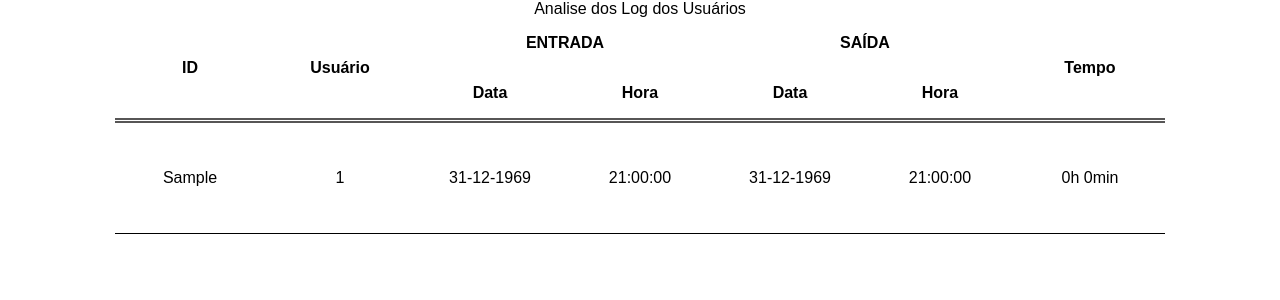
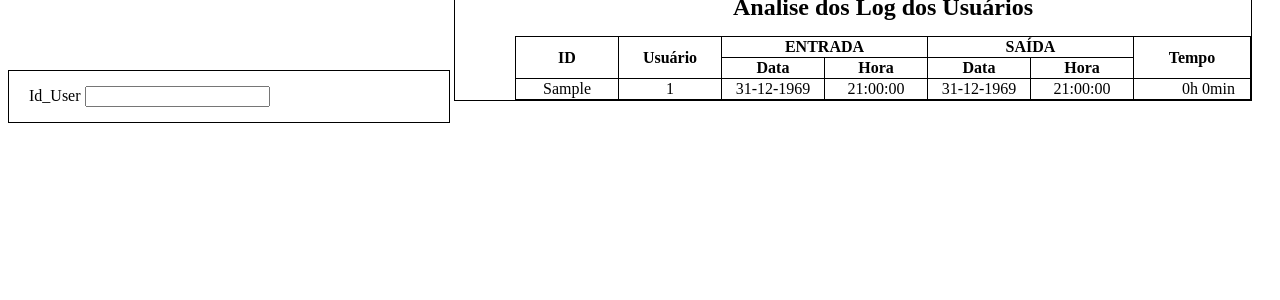
Before and after one commit to GutoCosca/Estante, a PHP site: page /analise.php in a window 1280 px wide. Shown: the top 300 px of the page. Run offline with PHP 8.4, Linux system fonts and the light colour scheme; tables that the repository leaves empty or names only in its code hold one stand-in row (values such as "Sample post").

Commit message:
atualização analise

```diff
--- a/analise.php
+++ b/analise.php
@@ -4,10 +4,17 @@
     <meta charset="UTF-8">
     <meta http-equiv="X-UA-Compatible" content="IE=edge">
     <meta name="viewport" content="width=device-width, initial-scale=1.0">
-    <link rel="stylesheet" href="css/listar.css">
+    <link rel="stylesheet" href="css/analise.css">
     <title>Analise de Log dos Usuários </title>
 </head>
 <body>
+    <section class="seccaoAnalise" id="controle">
+        <form action="" method="post">
+            <label for="iduser">Id_User</label>
+            <input type="text" name="iduser" id="">
+        </form>
+    </section>
+    <section class="seccaoAnalise" id="resultado">
         <?php
             require_once ('php/usuarios.php');
 
@@ -60,5 +67,6 @@
                 }
                 ?>
         </table>
+    </section>
 </body>
 </html>
--- /dev/null
+++ b/css/analise.css
@@ -0,0 +1,45 @@
+@charset "utf-8";
+
+section {
+    border-collapse: collapse;
+    border: 1px solid black;
+    margin: 0px;
+}
+
+#controle {
+    display: inline-flex;
+    width: 400px;
+    padding: 15px 20px;
+}
+
+#resultado {
+    display: inline-block;
+    margin-top: -30px;
+    padding-left: 60px;
+    text-align: center;
+}
+
+table {
+    border-collapse: collapse;
+}
+
+caption {
+    padding: 15px 0px;
+    font-size: 1.5em;
+    font-weight: 600;
+}
+
+.analise {
+    width: 100px;
+    border: 1px solid #000000;
+    text-align: center;
+}
+
+.analisar:nth-child(even) {
+    background-color: #cecece;
+}
+
+td:last-child {
+    padding-right: 15px;
+    text-align: right;
+}
--- a/css/listar.css
+++ b/css/listar.css
@@ -160,14 +160,6 @@ section.tblLivros, section.tblRevistas {
 table {
     border-collapse: collapse;
     margin: auto;
-}
-
-.analise {
-    text-align: center;
-}
-
-.analisar:nth-child(even) {
-    background-color: #cecece;
 }
 
 tr#roll {
```
Lines whose indentation alone changed are shown as unchanged.
